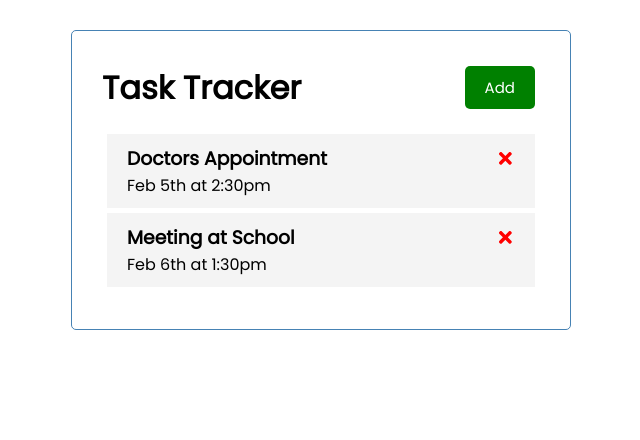
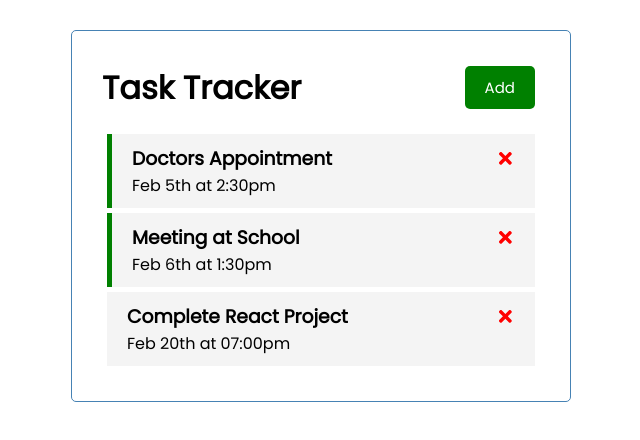
Before and after one commit to AdibaEmma/react-task-tracker, a React (Create React App) app: page / in a window 1280 px wide. Shown: the top 440 px of the page, without its empty margins (319-959 px from the left). Built offline with nearby package versions, Linux system fonts and the light colour scheme.

Commit message:
toggle task reminder

```diff
--- a/src/App.js
+++ b/src/App.js
@@ -17,18 +17,36 @@
       "text": "Meeting at School",
       "day": "Feb 6th at 1:30pm",
       "reminder": true
+    },
+    {
+      "id": 3,
+      "text": "Complete React Project",
+      "day": "Feb 20th at 07:00pm",
+      "reminder": false
     }
   ])
 
-
+// Delete Task
   const deleteTask = (id) => {
     setTasks(tasks.filter(task => task.id !== id ))
   }
 
+// Toggle Reminder
+
+const toggleReminder = (id) => {
+  setTasks(
+     tasks.map(task =>
+       task.id === id ? {...task, reminder:
+        !task.reminder} : task
+     )
+  )
+}
+
+
   return (
     <div className="container">
       <Header />
-      {tasks.length > 0 ? <Tasks tasks={tasks} onDelete={ deleteTask } /> : "No Tasks to Show" }
+      {tasks.length > 0 ? <Tasks tasks={tasks} onDelete={ deleteTask } onToggle={toggleReminder} /> : "No Tasks to Show" }
     </div>
   );
 }
--- a/src/components/Task.js
+++ b/src/components/Task.js
@@ -1,8 +1,8 @@
 import { FaTimes } from "react-icons/fa"
 
-const Task = ({ task, onDelete }) => {
+const Task = ({ task, onDelete, onToggle }) => {
   return (
-    <div className="task">
+    <div className={`task ${task.reminder ? 'reminder' : ''}`} onDoubleClick={() => onToggle(task.id)}>
       <h3>{task.text}
        <FaTimes style={{color: 'red', cursor: 'pointer'}}
        onClick={() => onDelete(task.id)}/></h3>
--- a/src/components/Tasks.js
+++ b/src/components/Tasks.js
@@ -1,10 +1,10 @@
 import Task from "./Task"
 
-const Tasks = ({ tasks, onDelete }) => {
+const Tasks = ({ tasks, onDelete, onToggle }) => {
   return (
     <>
      {
-       tasks.map(task => <Task key={task.id} task={task} onDelete={ onDelete } />)
+       tasks.map(task => <Task key={task.id} task={task} onDelete={ onDelete } onToggle={onToggle} />)
      }
     </>
   )
```
Also changed, not shown: 1 other file (tests, documents, lock files or other folders).
